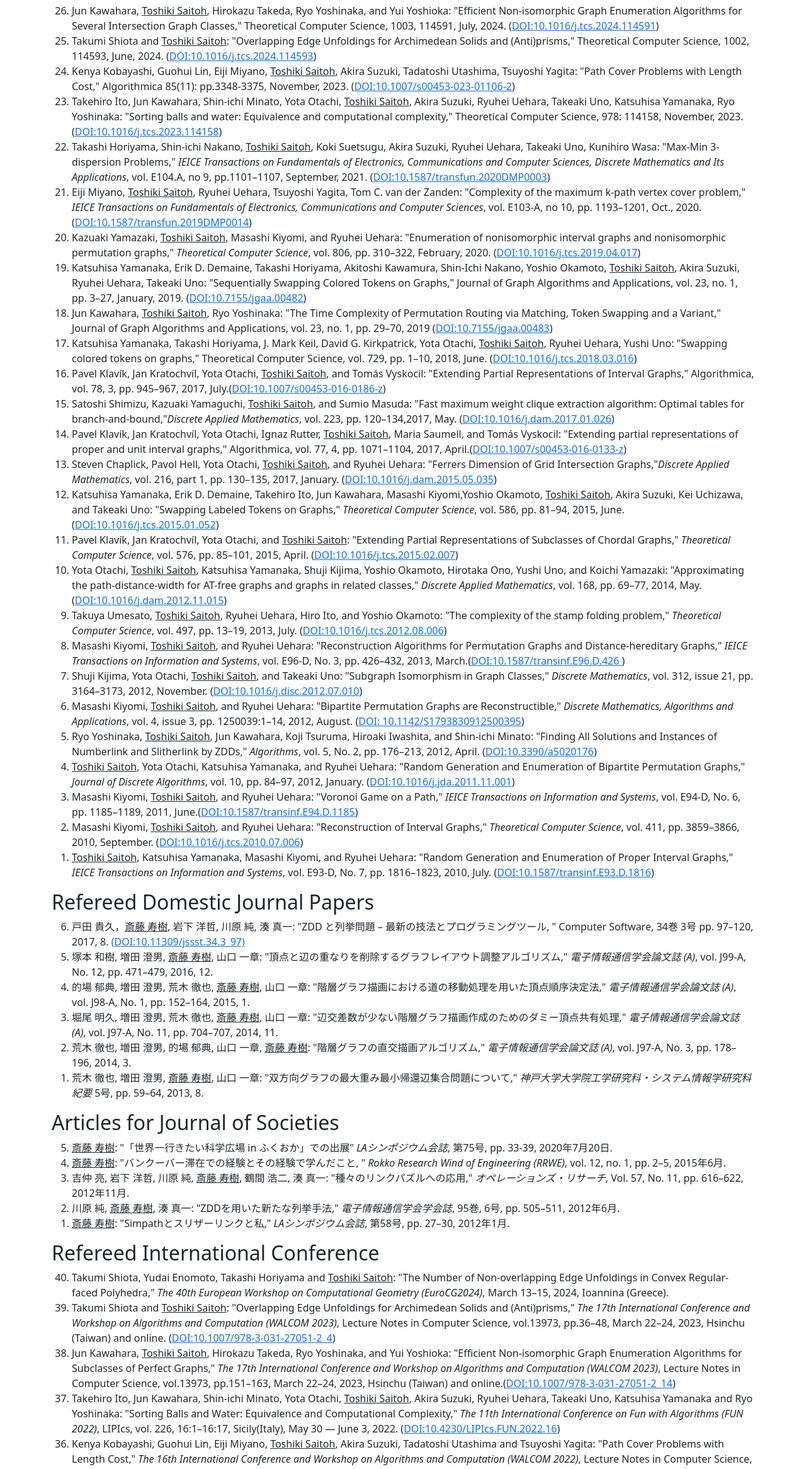
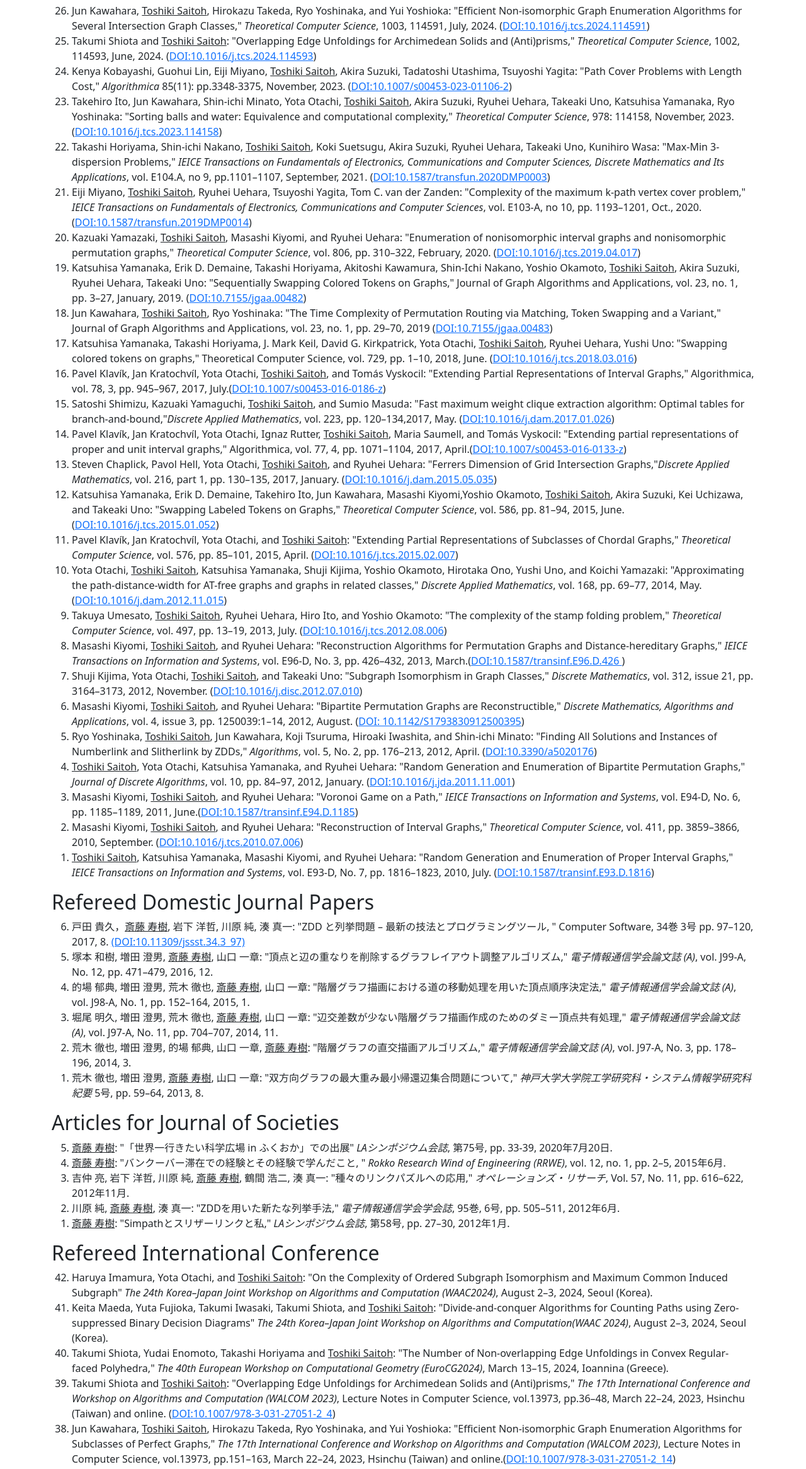
Before and after one commit to toshikisaitoh/webpage, a plain HTML site: page publication.html in a window 1280 px wide. Shown: the part 222-2554 px from the top of the page at 63% size. Drawn offline with Linux system fonts and the light colour scheme.

Commit message:
WAAC 2024を追加

```diff
--- a/publication.html
+++ b/publication.html
@@ -52,10 +52,10 @@
     <div class="container">
     <h2>Refereed International Journal Papers</h2>
     <ol reversed="">
-      <li>Jun Kawahara, <u>Toshiki Saitoh</u>, Hirokazu Takeda, Ryo Yoshinaka, and Yui Yoshioka: &quot;Efficient Non-isomorphic Graph Enumeration Algorithms for Several Intersection Graph Classes,&quot; Theoretical Computer Science, 1003, 114591, July, 2024. (<a href="https://doi.org/10.1016/j.tcs.2024.114591" target="_blank" rel="noopener">DOI:10.1016/j.tcs.2024.114591</a>)</li>
-      <li>Takumi Shiota and <u>Toshiki Saitoh</u>: &quot;Overlapping Edge Unfoldings for Archimedean Solids and (Anti)prisms,&quot; Theoretical Computer Science, 1002, 114593, June, 2024. (<a href="https://doi.org/10.1016/j.tcs.2024.114593" target="_blank" rel="noopener">DOI:10.1016/j.tcs.2024.114593</a>)</li>
-      <li>Kenya Kobayashi, Guohui Lin, Eiji Miyano, <u>Toshiki Saitoh</u>, Akira Suzuki, Tadatoshi Utashima, Tsuyoshi Yagita: &quot;Path Cover Problems with Length Cost,&quot; Algorithmica 85(11): pp.3348-3375, November, 2023. (<a href="https://doi.org/10.1007/s00453-023-01106-2" target="_blank" rel="noopener">DOI:10.1007/s00453-023-01106-2</a>)</li>
-      <li>Takehiro Ito, Jun Kawahara, Shin-ichi Minato, Yota Otachi, <u>Toshiki Saitoh</u>, Akira Suzuki, Ryuhei Uehara, Takeaki Uno, Katsuhisa Yamanaka, Ryo Yoshinaka: &quot;Sorting balls and water: Equivalence and computational complexity,&quot; Theoretical Computer Science, 978: 114158, November, 2023. (<a href="https://doi.org/10.1016/j.tcs.2023.114158" target="_blank" rel="noopener">DOI:10.1016/j.tcs.2023.114158</a>)</li>
+      <li>Jun Kawahara, <u>Toshiki Saitoh</u>, Hirokazu Takeda, Ryo Yoshinaka, and Yui Yoshioka: &quot;Efficient Non-isomorphic Graph Enumeration Algorithms for Several Intersection Graph Classes,&quot; <i>Theoretical Computer Science</i>, 1003, 114591, July, 2024. (<a href="https://doi.org/10.1016/j.tcs.2024.114591" target="_blank" rel="noopener">DOI:10.1016/j.tcs.2024.114591</a>)</li>
+      <li>Takumi Shiota and <u>Toshiki Saitoh</u>: &quot;Overlapping Edge Unfoldings for Archimedean Solids and (Anti)prisms,&quot; <i>Theoretical Computer Science</i>, 1002, 114593, June, 2024. (<a href="https://doi.org/10.1016/j.tcs.2024.114593" target="_blank" rel="noopener">DOI:10.1016/j.tcs.2024.114593</a>)</li>
+      <li>Kenya Kobayashi, Guohui Lin, Eiji Miyano, <u>Toshiki Saitoh</u>, Akira Suzuki, Tadatoshi Utashima, Tsuyoshi Yagita: &quot;Path Cover Problems with Length Cost,&quot; <i>Algorithmica</i> 85(11): pp.3348-3375, November, 2023. (<a href="https://doi.org/10.1007/s00453-023-01106-2" target="_blank" rel="noopener">DOI:10.1007/s00453-023-01106-2</a>)</li>
+      <li>Takehiro Ito, Jun Kawahara, Shin-ichi Minato, Yota Otachi, <u>Toshiki Saitoh</u>, Akira Suzuki, Ryuhei Uehara, Takeaki Uno, Katsuhisa Yamanaka, Ryo Yoshinaka: &quot;Sorting balls and water: Equivalence and computational complexity,&quot; <i>Theoretical Computer Science</i>, 978: 114158, November, 2023. (<a href="https://doi.org/10.1016/j.tcs.2023.114158" target="_blank" rel="noopener">DOI:10.1016/j.tcs.2023.114158</a>)</li>
       <li>Takashi Horiyama, Shin-ichi Nakano, <u>Toshiki Saitoh</u>, Koki Suetsugu, Akira Suzuki, Ryuhei Uehara, Takeaki Uno, Kunihiro Wasa: &quot;Max-Min 3-dispersion Problems,&quot; <i>IEICE Transactions on Fundamentals of Electronics, Communications and Computer Sciences, Discrete Mathematics and Its Applications</i>, vol. E104.A, no 9, pp.1101&ndash;1107, September, 2021. (<a href="https://doi.org/10.1587/transfun.2020DMP0003" target="_blank" rel="noopener">DOI:10.1587/transfun.2020DMP0003</a>)</li>
       <li>Eiji Miyano, <u>Toshiki Saitoh</u>, Ryuhei Uehara, Tsuyoshi Yagita, Tom C. van der Zanden: &quot;Complexity of the maximum k-path vertex cover problem,&quot; <i>IEICE Transactions on Fundamentals of Electronics, Communications and Computer Sciences</i>, vol. E103-A, no 10, pp. 1193&ndash;1201, Oct., 2020. (<a href="https://doi.org/10.1587/transfun.2019DMP0014" target="_blank" rel="noopener">DOI:10.1587/transfun.2019DMP0014</a>)</li>
       <li>Kazuaki Yamazaki, <u>Toshiki Saitoh</u>, Masashi Kiyomi, and Ryuhei Uehara: &quot;Enumeration of nonisomorphic interval graphs and nonisomorphic permutation graphs,&quot; <i>Theoretical Computer Science</i>, vol. 806, pp. 310&ndash;322, February, 2020. (<a href="https://doi.org/10.1016/j.tcs.2019.04.017" target="_blank" rel="noopener">DOI:10.1016/j.tcs.2019.04.017</a>)</li>
@@ -100,7 +100,9 @@
 
     <h2>Refereed International Conference</h2>
     <ol reversed="">
-      <li>Takumi Shiota, Yudai Enomoto, Takashi Horiyama and <u>Toshiki Saitoh</u>: &quot;The Number of Non-overlapping Edge Unfoldings in Convex Regular-faced Polyhedra,&quot; <i>The 40th European Workshop on Computational Geometry (EuroCG2024)</i>, March 13&ndash;15, 2024, Ioannina (Greece).
+      <li>Haruya Imamura, Yota Otachi, and <u>Toshiki Saitoh</u>: &quot;On the Complexity of Ordered Subgraph Isomorphism and Maximum Common Induced Subgraph&quot; <i> The 24th Korea–Japan Joint Workshop on Algorithms and Computation (WAAC2024)</i>, August 2&ndash;3, 2024, Seoul (Korea).</li>
+      <li>Keita Maeda, Yuta Fujioka, Takumi Iwasaki, Takumi Shiota, and <u>Toshiki Saitoh</u>: &quot;Divide-and-conquer Algorithms for Counting Paths using Zero-suppressed Binary Decision Diagrams&quot; <i>The 24th Korea–Japan Joint Workshop on Algorithms and Computation(WAAC 2024)</i>, August 2&ndash;3, 2024, Seoul (Korea).</li>
+      <li>Takumi Shiota, Yudai Enomoto, Takashi Horiyama and <u>Toshiki Saitoh</u>: &quot;The Number of Non-overlapping Edge Unfoldings in Convex Regular-faced Polyhedra,&quot; <i>The 40th European Workshop on Computational Geometry (EuroCG2024)</i>, March 13&ndash;15, 2024, Ioannina (Greece).</li>
       <li>Takumi Shiota and <u>Toshiki Saitoh</u>: &quot;Overlapping Edge Unfoldings for Archimedean Solids and (Anti)prisms,&quot; <i>The 17th International Conference and Workshop on Algorithms and Computation (WALCOM 2023)</i>, Lecture Notes in Computer Science, vol.13973, pp.36&ndash;48, March 22&ndash;24, 2023, Hsinchu (Taiwan) and online. (<a href="https://doi.org/10.1007/978-3-031-27051-2_4" target="_blank" rel="noopener">DOI:10.1007/978-3-031-27051-2_4</a>)</li>
       <li>Jun Kawahara, <u>Toshiki Saitoh</u>, Hirokazu Takeda, Ryo Yoshinaka, and Yui Yoshioka: &quot;Efficient Non-isomorphic Graph Enumeration Algorithms for Subclasses of Perfect Graphs,&quot; <i>The 17th International Conference and Workshop on Algorithms and Computation (WALCOM 2023)</i>, Lecture Notes in Computer Science, vol.13973, pp.151&ndash;163, March 22&ndash;24, 2023, Hsinchu (Taiwan) and online.(<a href="https://doi.org/10.1007/978-3-031-27051-2_14" target="_blank" rel="noopener">DOI:10.1007/978-3-031-27051-2_14</a>)</li>
       <li>Takehiro Ito, Jun Kawahara, Shin-ichi Minato, Yota Otachi, <u>Toshiki Saitoh</u>, Akira Suzuki, Ryuhei Uehara, Takeaki Uno, Katsuhisa Yamanaka and Ryo Yoshinaka: &quot;Sorting Balls and Water: Equivalence and Computational Complexity,&quot; <i>The 11th International Conference on Fun with Algorithms (FUN 2022)</i>, LIPIcs, vol. 226, 16:1&ndash;16:17, Sicily(Italy), May 30 &#8212; June 3, 2022. (<a href="https://doi.org/10.4230/LIPIcs.FUN.2022.16" target="_blank" rel="noopener">DOI:10.4230/LIPIcs.FUN.2022.16</a>)</li>
@@ -157,7 +159,7 @@
       <li>草野 敦也, <u>斎藤 寿樹</u>: &quot;株価変動が類似する企業グループを用いた株価予測手法の提案&quot;, 2023年度(第76回)電気・情報関係学会九州支部連合大会, 08-1P-08, 2023年9月7日, 崇城大学（熊本）.</li>
       <li>松尾 朋卓, <u>斎藤 寿樹</u>, 土井 朋哉: &quot;ZDDを用いた時間割作成アルゴリズムの開発&quot;, 2023年度(第76回)電気・情報関係学会九州支部連合大会, 08-1P-09, 2023年9月7日, 崇城大学（熊本）.</li>
       <li>後藤 廣樹, <u>斎藤 寿樹</u>, 藤本晶子: &quot;時系列データの離散化による類似度計算手法の提案&quot;, 2023年度(第76回)電気・情報関係学会九州支部連合大会, 08-1P-10, 2023年9月7日, 崇城大学（熊本）.</li>
-      <li>鹿屋 直大, <u>斎藤 寿樹</u>: &quot;数独に対する最も簡単な解法探索による難易度判定付きソルバー&quot;, <i>アルゴリズム研究会</i>, IPSJ SIG Technical Report, vol. 2023-AL-194, no. 4, pp. 1&ndash;7, 2023年9月6-7日, 大阪公立大学（大阪，FIT 2023）＋オンライン.</li>
+      <li>鹿屋 直大, <u>斎藤 寿樹</u>: &quot;数独に対する最も簡単な解法探索による難易度判定付きソルバー&quot;, <i>アルゴリズム研究会</i>, IPSJ SIG Technical Report, vol. 2023-AL-194, no. 4, pp. 1&ndash;7, 2023年9月6-7日, 大阪公立大学（大阪，FIT 2023）＋オンライン.<b>（情報処理学会 2024年度コンピュータサイエンス領域奨励賞）</b></li>
       <li>今村 遥弥, <u>斎藤 寿樹</u>: &quot;順序付き区間グラフに対する部分グラフ同型性判定問題に対する考察&quot;, 2023年度(第31回)電子情報通信学会九州支部 学生会講演会, D-14, 2023年9月6日, 崇城大学（熊本）.<b><a href="https://www.ieice.org/kyushu/studentaward2023/">（2023年度 学生会講演奨励賞）</a></b></li>
       <li>Tomoya Doi and <u>Toshiki Saitoh</u>: &quot;Finding Path Decompositions for Efficient Dynamic Programming&quot;, Symposium on Applied Engineering and Sciences (SAES2022), D15:1, 2022年12月13日, オンライン.</li>
       <li>武田 浩和, 芳岡 優衣, <u>斎藤 寿樹</u>, 川原 純，吉仲 亮: &quot;理想グラフの部分クラスに対する非同型グラフ列挙アルゴリズム&quot;, <i>アルゴリズム研究会</i>, IPSJ SIG Technical Report, vol. 2022-AL-190, no. 2, pp. 1&ndash;8, 2022年11月17-18日, Kochi Startup BASE（高知）＋オンライン.</li>
@@ -276,7 +278,13 @@
       <li>2014年 10月 神戸大学工学部 平成25年度優秀教育賞（電気電子工学科）</li>
       <li>2010年 3月 北陸先端科学技術大学院大学 優秀修了者</li>
     </ol>
-</div>
+    </div>
+
+      <footer class="py-4">
+    <div class="container bg-secondary text-white text-center">
+      <p>Copyright &copy;2023 Toshiki Saitoh, All Rights Reserved. </p>
+    </div>
+  </footer>
 
 </body>
 </html>
```
Also changed, not shown: cv.html (+6 -0 lines), index-e.html (+6 -0 lines), index.html (+41 -5 lines).
